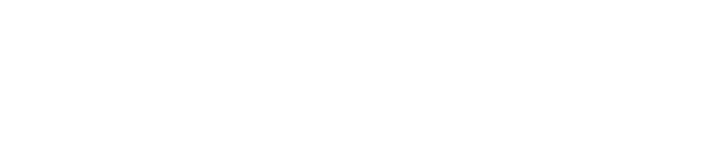
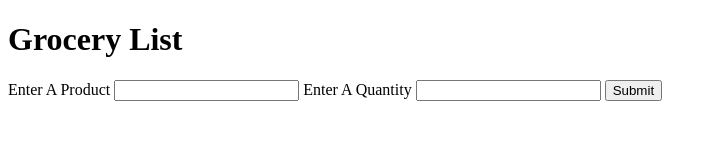
Before and after one commit to rosariogomezcor/grocery-list-exercise, a plain HTML site: page index.html in a window 1280 px wide. Shown: the whole page, without its empty margins (0-717 px from the left). Drawn offline with Linux system fonts and the light colour scheme.

Commit message:
update markup

```diff
--- a/index.html
+++ b/index.html
@@ -1,12 +1,20 @@
 <!DOCTYPE html>
-<html lang="en">
+
 <head>
-    <meta charset="UTF-8">
-    <meta http-equiv="X-UA-Compatible" content="IE=edge">
-    <meta name="viewport" content="width=device-width, initial-scale=1.0">
     <title>Grocery List</title>
 </head>
+
 <body>
+    <h1>Grocery List</h1>
+    <form action="/nowhere">
+        <label for="item">Enter A Product</label>
+        <input type="text" id="product" name="product">
+        <label for="item">Enter A Quantity</label>
+        <input type="number" id="qty" name="qty">
+        <button>Submit</button>
+    </form>
 
+    <ul id="list"></ul>
 </body>
+
 </html>
```
